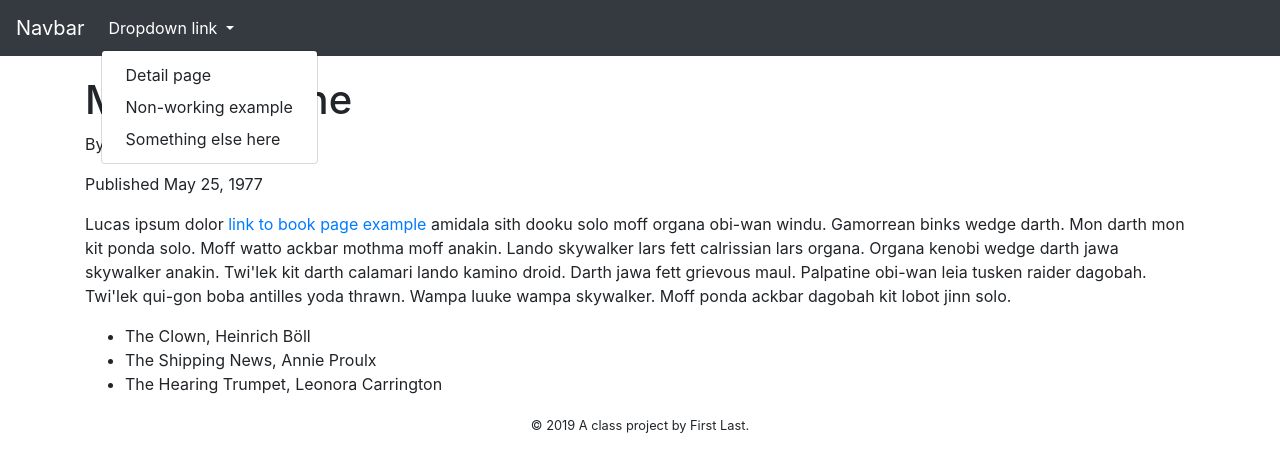
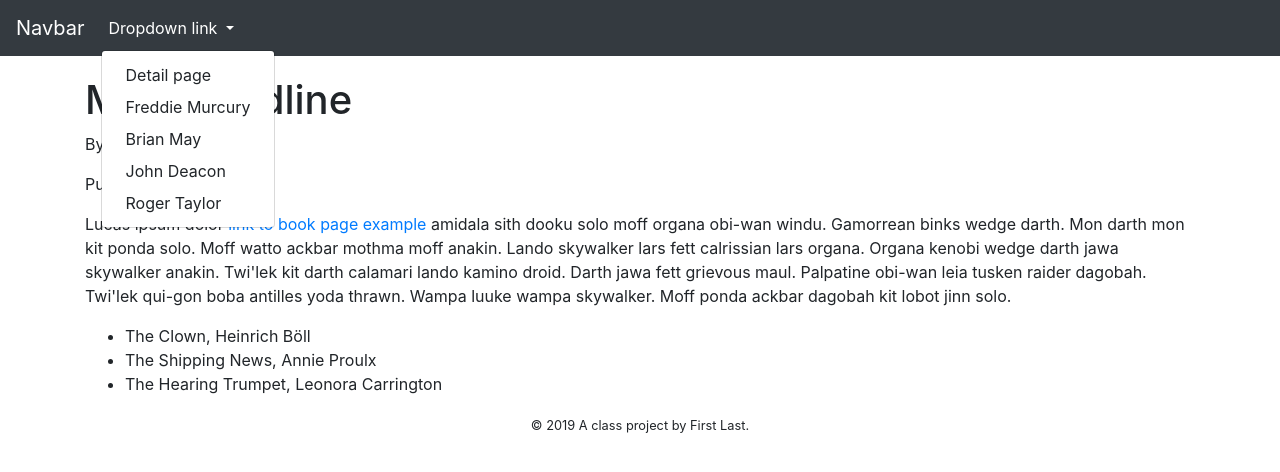
Before and after one commit to rileynmiller/riley-final, a website: page src/njk/index.njk in a window 1280 px wide. Both pictures are taken after a click on the button "Dropdown link". Drawn offline with nearby package versions, Linux system fonts and the light colour scheme; files that its build step writes are made by us from their sources; files whose address does not match are found by name.

Commit message:
second commit

```diff
--- a/src/njk/_partials/nav.njk
+++ b/src/njk/_partials/nav.njk
@@ -11,8 +11,10 @@
         </a>
         <div class="dropdown-menu" aria-labelledby="navbarDropdownMenuLink">
           <a class="dropdown-item" href="detail-page.html">Detail page</a>
-          <a class="dropdown-item" href="#">Non-working example</a>
-          <a class="dropdown-item" href="#">Something else here</a>
+          <a class="dropdown-item" href="Freddie-Mercury.html">Freddie Murcury</a>
+          <a class="dropdown-item" href="Brian-May.html">Brian May</a>
+          <a class="dropdown-item" href="John-Deacon.html">John Deacon</a>
+          <a class="dropdown-item" href="Roger-Taylor.html">Roger Taylor</a>
         </div>
       </li>
     </ul>
```
Also changed, not shown: docs/Brian-May.html (added), docs/Freddie-Mercury.html (added), docs/John-Deacon.html (added), docs/Roger-Taylor.html (added), docs/detail-book-example.html, docs/index.html, src/njk/Brian-May.html (added), src/njk/Freddie-Mercury.html (added), src/njk/John-Deacon.html (added), src/njk/Roger-Taylor.html (added), 1 other file.
